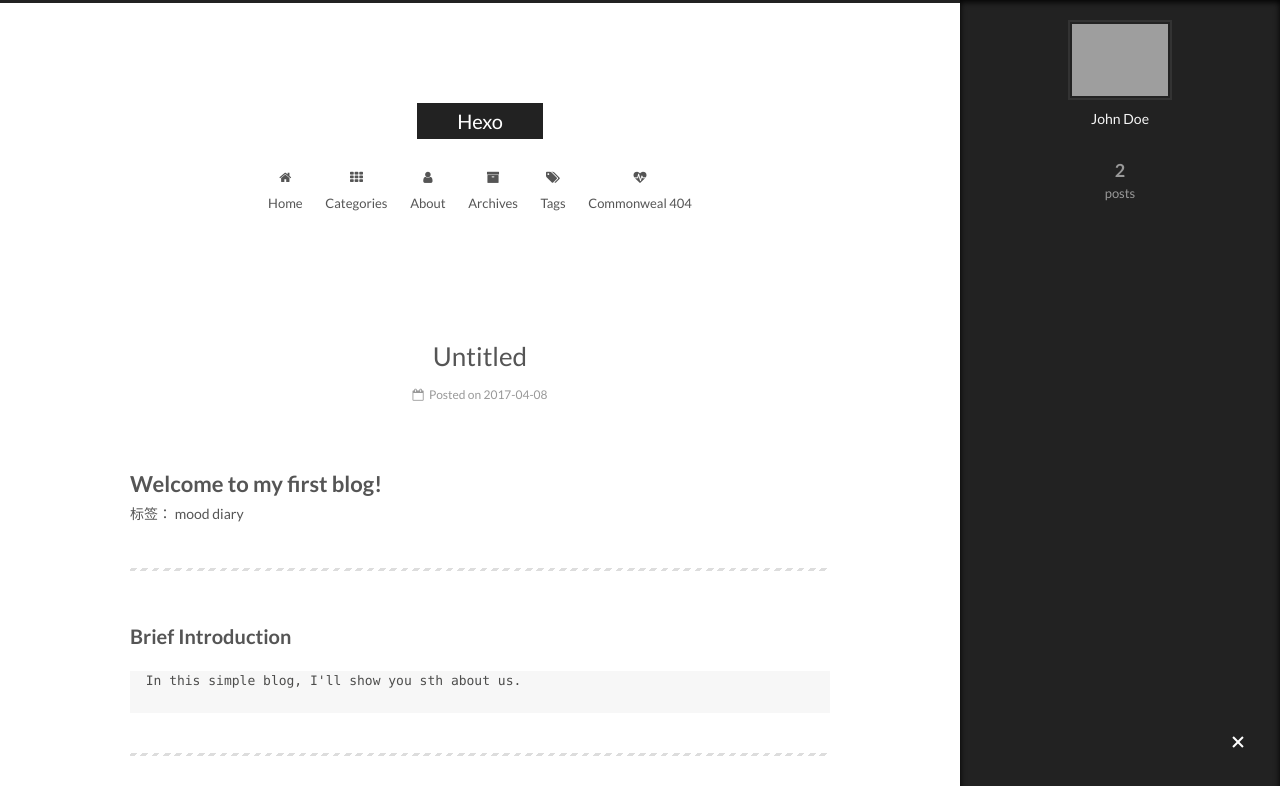
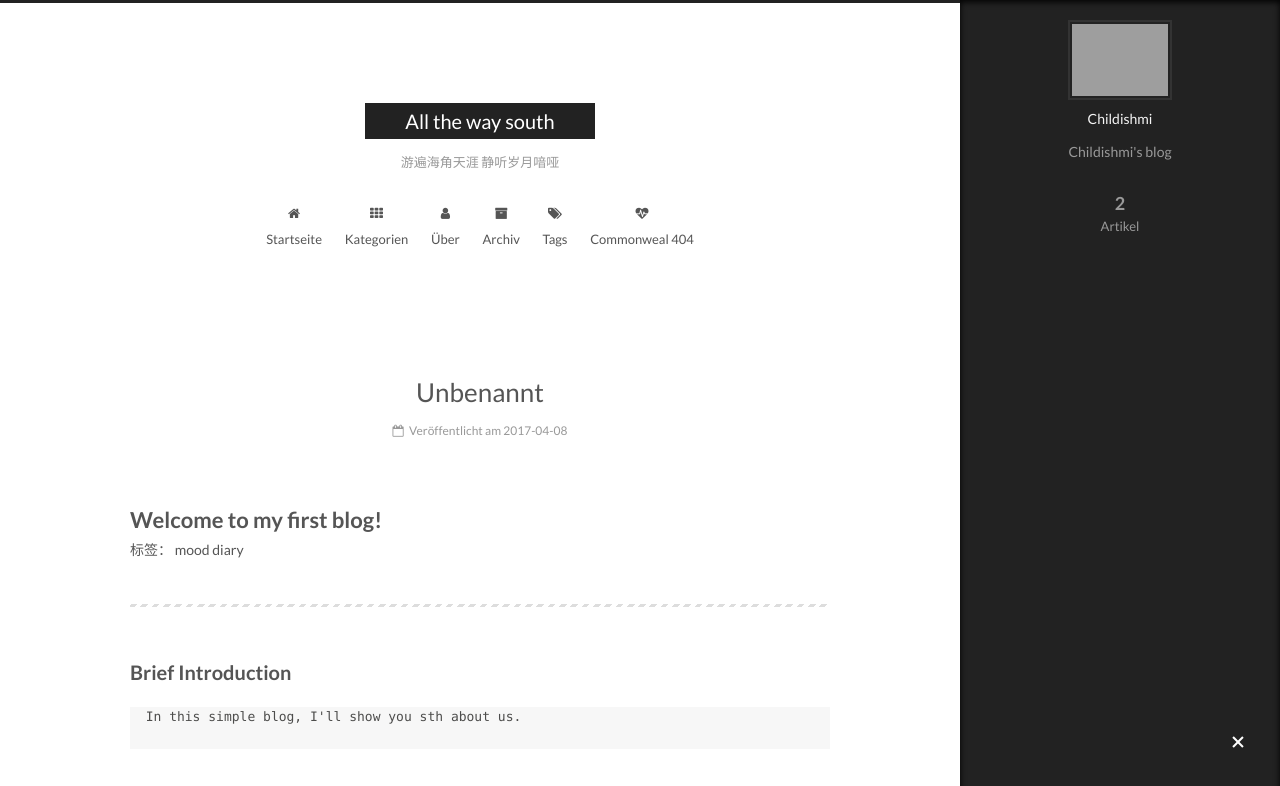
Before and after one commit to timeswithsyz/timeswithsyz.github.io, a plain HTML site: page index.html in a window 1280 px wide. Both pictures are taken after a click on the element 1238 px from the left and 742 px from the top of the page. Shown: the top 786 px of the page. Drawn offline with Linux system fonts and the light colour scheme; grey boxes are pictures that could not be loaded; some icons are missing.

Commit message:
Site updated: 2017-04-08 23:16:40

```diff
--- a/css/main.css
+++ b/css/main.css
@@ -1691,7 +1691,7 @@ pre .javascript .function {
   width: 4px;
   height: 4px;
   border-radius: 50%;
-  background: #a4142d;
+  background: #d195ff;
 }
 .links-of-blogroll {
   font-size: 13px;
--- a/index.html
+++ b/index.html
@@ -5,7 +5,7 @@
 
 
 
-<html class="theme-next muse use-motion" lang="">
+<html class="theme-next muse use-motion" lang="zh-HN">
 <head>
   <meta charset="UTF-8"/>
 <meta http-equiv="X-UA-Compatible" content="IE=edge" />
@@ -87,12 +87,15 @@
 
 
 
+<meta name="description" content="Childishmi&apos;s blog">
 <meta property="og:type" content="website">
-<meta property="og:title" content="Hexo">
+<meta property="og:title" content="All the way south">
 <meta property="og:url" content="http://yoursite.com/index.html">
-<meta property="og:site_name" content="Hexo">
+<meta property="og:site_name" content="All the way south">
+<meta property="og:description" content="Childishmi&apos;s blog">
 <meta name="twitter:card" content="summary">
-<meta name="twitter:title" content="Hexo">
+<meta name="twitter:title" content="All the way south">
+<meta name="twitter:description" content="Childishmi&apos;s blog">
 
 
 
@@ -126,10 +129,10 @@
 
 
 
-  <title> Hexo </title>
+  <title> All the way south </title>
 </head>
 
-<body itemscope itemtype="http://schema.org/WebPage" lang="">
+<body itemscope itemtype="http://schema.org/WebPage" lang="zh-HN">
 
 
 
@@ -164,12 +167,12 @@
     <div class="custom-logo-site-title">
       <a href="/"  class="brand" rel="start">
         <span class="logo-line-before"><i></i></span>
-        <span class="site-title">Hexo</span>
+        <span class="site-title">All the way south</span>
         <span class="logo-line-after"><i></i></span>
       </a>
     </div>
 
-        <p class="site-subtitle"></p>
+        <p class="site-subtitle">游遍海角天涯 静听岁月喑哑</p>
 
   </div>
 
@@ -194,7 +197,7 @@
 
               <i class="menu-item-icon fa fa-fw fa-home"></i> <br />
 
-            Home
+            Startseite
           </a>
         </li>
 
@@ -204,7 +207,7 @@
 
               <i class="menu-item-icon fa fa-fw fa-th"></i> <br />
 
-            Categories
+            Kategorien
           </a>
         </li>
 
@@ -214,7 +217,7 @@
 
               <i class="menu-item-icon fa fa-fw fa-user"></i> <br />
 
-            About
+            Über
           </a>
         </li>
 
@@ -224,7 +227,7 @@
 
               <i class="menu-item-icon fa fa-fw fa-archive"></i> <br />
 
-            Archives
+            Archiv
           </a>
         </li>
 
@@ -280,13 +283,13 @@
     <link itemprop="mainEntityOfPage" href="http://yoursite.com/2017/04/08/Welcome to my first blog!/">
 
     <span hidden itemprop="author" itemscope itemtype="http://schema.org/Person">
-      <meta itemprop="name" content="John Doe">
+      <meta itemprop="name" content="Childishmi">
       <meta itemprop="description" content="">
       <meta itemprop="image" content="http://oo30u7awh.bkt.clouddn.com/%E5%A4%B4%E5%83%8F%E5%B0%8F%E5%9F%8B.jpg">
     </span>
 
     <span hidden itemprop="publisher" itemscope itemtype="http://schema.org/Organization">
-      <meta itemprop="name" content="Hexo">
+      <meta itemprop="name" content="All the way south">
     </span>
 
 
@@ -300,7 +303,7 @@
 
 
                 <a class="post-title-link" href="/2017/04/08/Welcome to my first blog!/" itemprop="url">
-                  Untitled
+                  Unbenannt
                 </a>
 
 
@@ -314,7 +317,7 @@
                 <i class="fa fa-calendar-o"></i>
               </span>
 
-                <span class="post-meta-item-text">Posted on</span>
+                <span class="post-meta-item-text">Veröffentlicht am</span>
 
               <time title="Post created" itemprop="dateCreated datePublished" datetime="2017-04-08T21:39:05+08:00">
                 2017-04-08
@@ -417,13 +420,13 @@
     <link itemprop="mainEntityOfPage" href="http://yoursite.com/2017/04/08/hello-world/">
 
     <span hidden itemprop="author" itemscope itemtype="http://schema.org/Person">
-      <meta itemprop="name" content="John Doe">
+      <meta itemprop="name" content="Childishmi">
       <meta itemprop="description" content="">
       <meta itemprop="image" content="http://oo30u7awh.bkt.clouddn.com/%E5%A4%B4%E5%83%8F%E5%B0%8F%E5%9F%8B.jpg">
     </span>
 
     <span hidden itemprop="publisher" itemscope itemtype="http://schema.org/Organization">
-      <meta itemprop="name" content="Hexo">
+      <meta itemprop="name" content="All the way south">
     </span>
 
 
@@ -451,7 +454,7 @@
                 <i class="fa fa-calendar-o"></i>
               </span>
 
-                <span class="post-meta-item-text">Posted on</span>
+                <span class="post-meta-item-text">Veröffentlicht am</span>
 
               <time title="Post created" itemprop="dateCreated datePublished" datetime="2017-04-08T21:17:07+08:00">
                 2017-04-08
@@ -568,10 +571,10 @@
         <div class="site-author motion-element" itemprop="author" itemscope itemtype="http://schema.org/Person">
           <img class="site-author-image" itemprop="image"
                src="http://oo30u7awh.bkt.clouddn.com/%E5%A4%B4%E5%83%8F%E5%B0%8F%E5%9F%8B.jpg"
-               alt="John Doe" />
-          <p class="site-author-name" itemprop="name">John Doe</p>
+               alt="Childishmi" />
+          <p class="site-author-name" itemprop="name">Childishmi</p>
 
-              <p class="site-description motion-element" itemprop="description"></p>
+              <p class="site-description motion-element" itemprop="description">Childishmi's blog</p>
 
         </div>
         <nav class="site-state motion-element">
@@ -580,7 +583,7 @@
             <div class="site-state-item site-state-posts">
               <a href="/archives">
                 <span class="site-state-item-count">2</span>
-                <span class="site-state-item-name">posts</span>
+                <span class="site-state-item-name">Artikel</span>
               </a>
             </div>
 
@@ -629,12 +632,12 @@
   <span class="with-love">
     <i class="fa fa-heart"></i>
   </span>
-  <span class="author" itemprop="copyrightHolder">John Doe</span>
+  <span class="author" itemprop="copyrightHolder">Childishmi</span>
 </div>
 
 
 <div class="powered-by">
-  Powered by <a class="theme-link" href="https://hexo.io">Hexo</a>
+  Erstellt mit  <a class="theme-link" href="https://hexo.io">Hexo</a>
 </div>
 
 <div class="theme-info">
```
Also changed, not shown: 2017/04/08/Welcome to my first blog!/index.html (+23 -23 lines), 2017/04/08/hello-world/index.html (+21 -21 lines), archives/2017/04/index.html (+23 -20 lines), archives/2017/index.html (+23 -20 lines), archives/index.html (+23 -20 lines).
